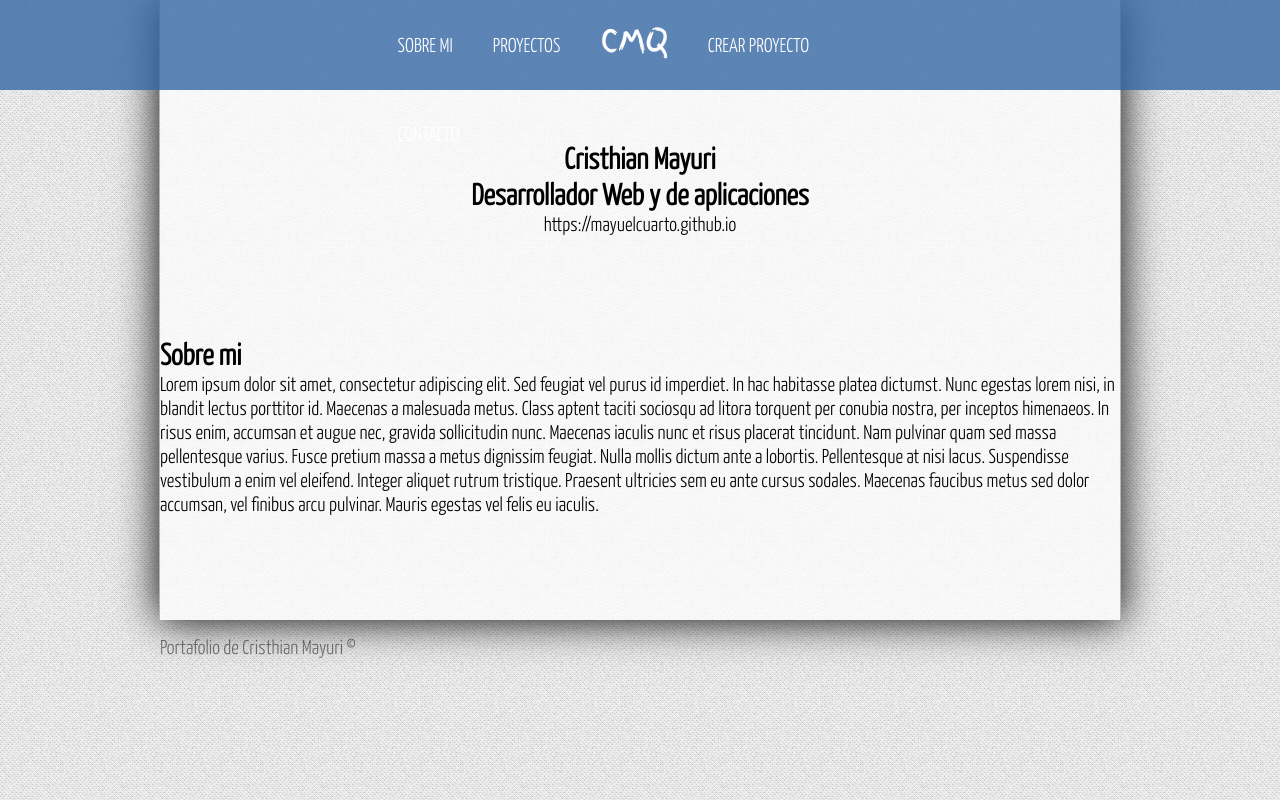
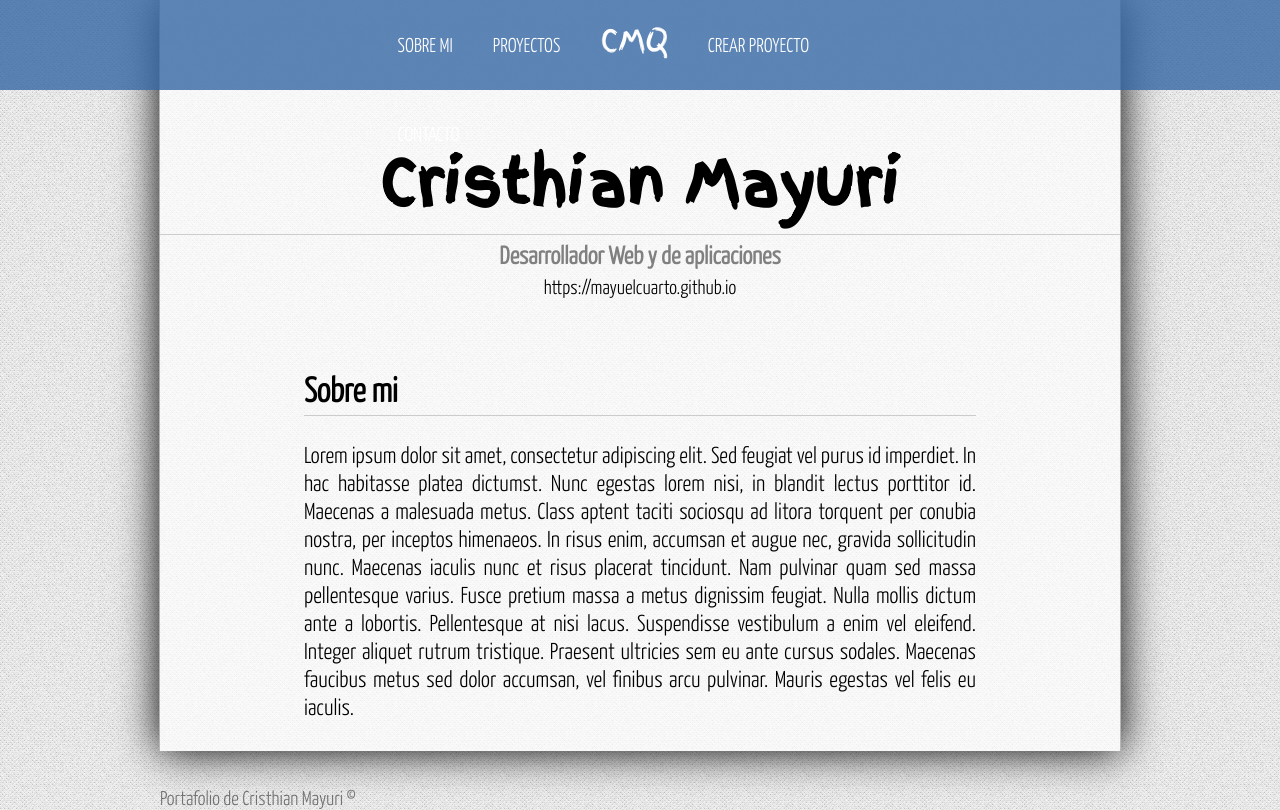
Before and after one commit to mayuelcuarto/portafolio-angular, an Angular app: page / in a window 1280 px wide. Built offline with nearby package versions, Linux system fonts and the light colour scheme.

Commit message:
Terminando pagina sobre mi

```diff
--- a/src/assets/css/styles.css
+++ b/src/assets/css/styles.css
@@ -119,6 +119,39 @@ footer{
     width: 100%;
     margin: 0, auto;
     text-align: center;
-    margin-bottom: 100px;
+    margin-bottom: 70px;
     margin-top: 20px;
 }
+
+#title h1{
+    font-family: "finger";
+    font-size: 60px;
+    border-bottom: 1px solid #ccc;
+    padding-bottom: 5px;
+}
+
+#title h2{
+    font-size: 25px;
+    color: gray;
+    margin-top: 5px;
+    margin-bottom: 5px;
+}
+
+article.about{
+    width: 70%;
+    margin: 0px auto;
+    margin-bottom: 20px;
+    font-size: 23px;
+}
+
+.about h2{
+    border-bottom: 1px solid #ccc;
+    padding-bottom: 5px;
+    margin-bottom: 5px;
+}
+
+.about p{
+    padding-top: 20px;
+    padding-bottom: 30px;
+    text-align: justify;
+}
```
